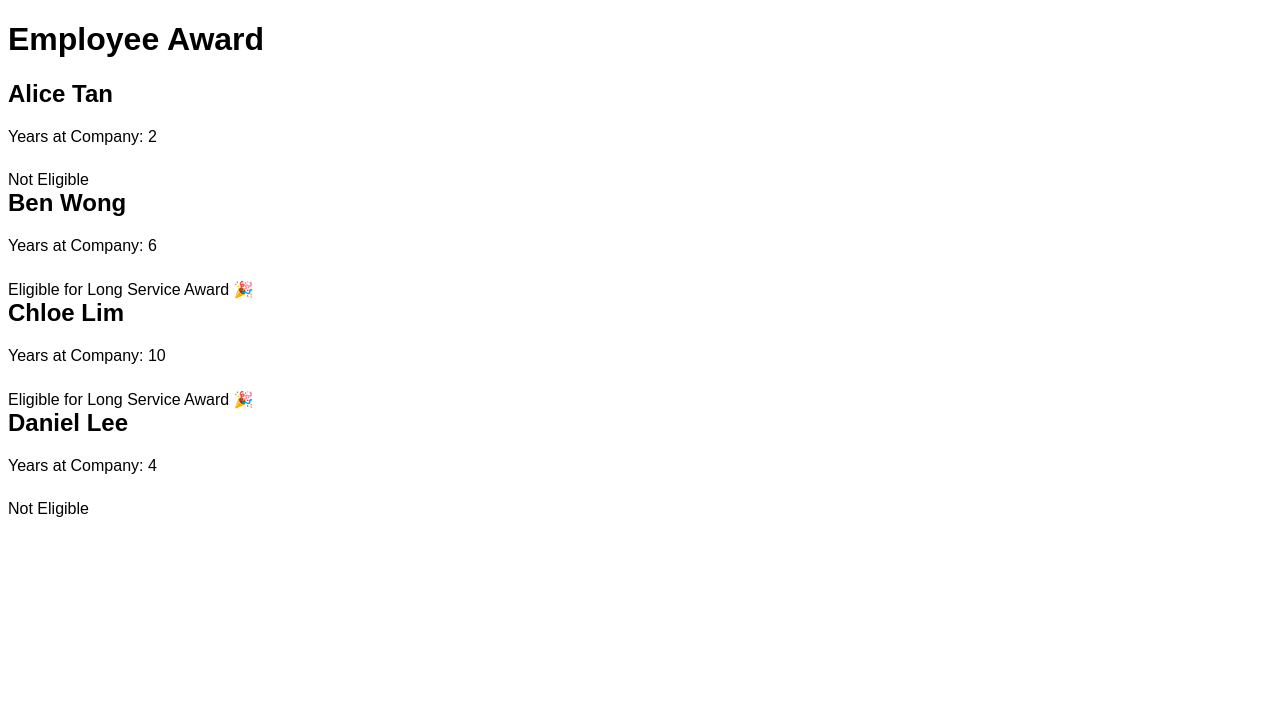
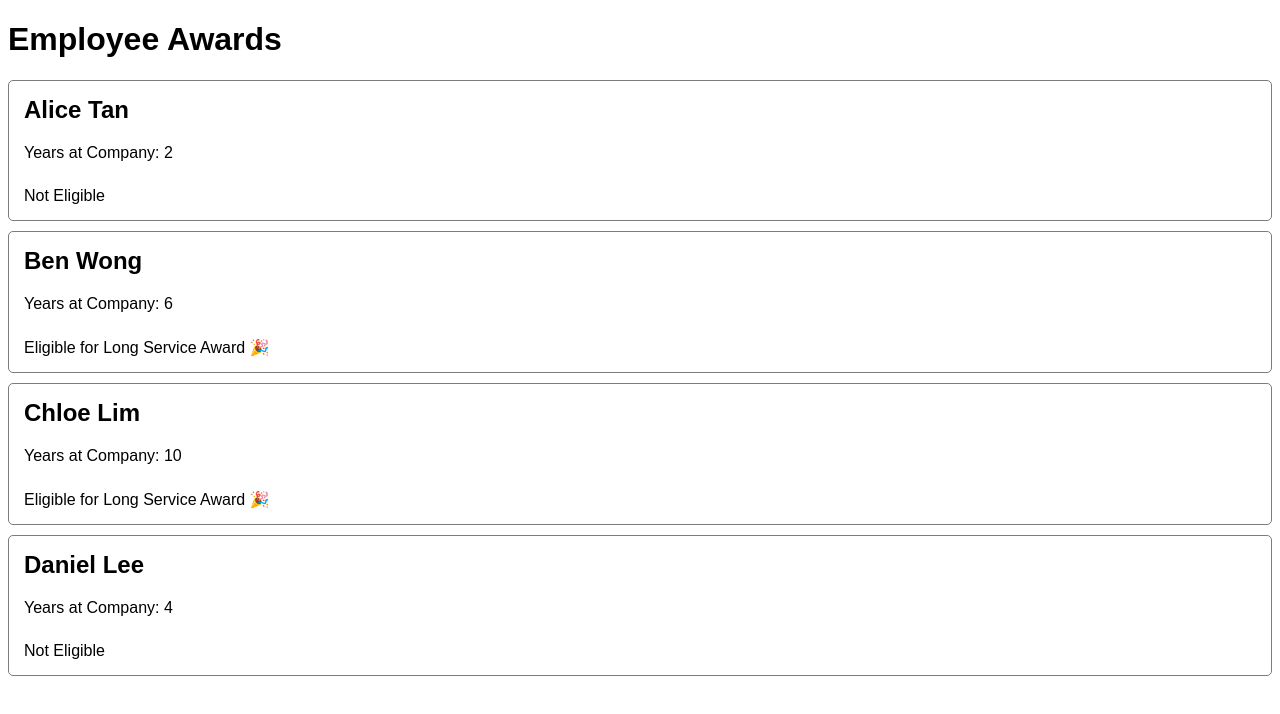
Before and after one commit to ihsky065/employee-awards, a React (Vite) app: page / in a window 1280 px wide. Shown: the top 714 px of the page. Built offline with nearby package versions, Linux system fonts and the light colour scheme.

Commit message:
add target ID and correct fix of heading first

```diff
--- a/src/App.jsx
+++ b/src/App.jsx
@@ -1,6 +1,6 @@
 function EmployeeAward ({name, years}) {
     return (
-        <div>
+        <div id="container">
             <h2>{name}</h2>
             <p>Years at Company: {years} </p>
             {years >= 5 ? 'Eligible for Long Service Award 🎉' : 'Not Eligible'}
@@ -11,7 +11,7 @@
 function App () {
     return(
         <>
-        <h1>Employee Award</h1>
+        <h1>Employee Awards</h1>
         <EmployeeAward name={'Alice Tan'} years={2}/>
         <EmployeeAward name={'Ben Wong'} years={6}/>
         <EmployeeAward name={'Chloe Lim'} years={10}/>
```
